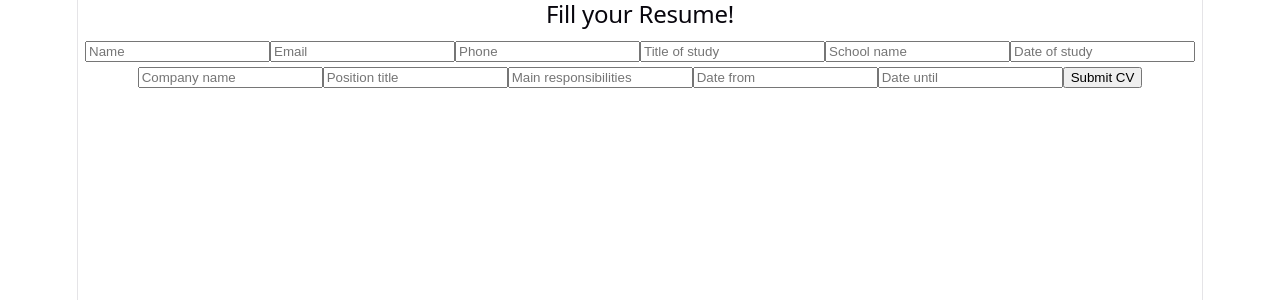
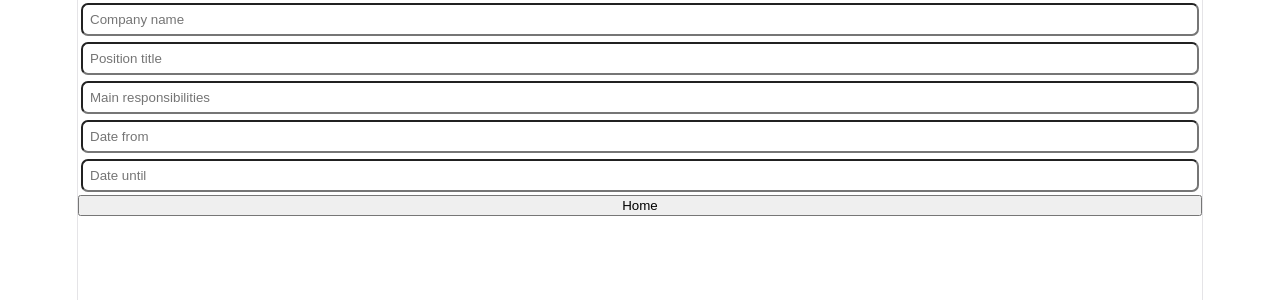
Before and after one commit to fioridaniel/cv-application, a React (Vite) app in the folder project/: page /pratical-experience in a window 1280 px wide. Shown: the top 300 px of the page. Built offline with nearby package versions, Linux system fonts and the light colour scheme.

Commit message:
feat: add react-router-dom and split form into multi-step pages
Signed-off-by: fioridaniel <daniel2005.fiori@gmail.com>

```diff
--- a/project/package.json
+++ b/project/package.json
@@ -11,7 +11,8 @@
   },
   "dependencies": {
     "react": "^19.2.4",
-    "react-dom": "^19.2.4"
+    "react-dom": "^19.2.4",
+    "react-router-dom": "^7.14.0"
   },
   "devDependencies": {
     "@eslint/js": "^9.39.4",
--- a/project/src/App.jsx
+++ b/project/src/App.jsx
@@ -1,78 +1,95 @@
-import { useState } from 'react'
-import './App.css'
-import GeneralInformation from './components/GeneralInformation'
-import EducationalExpercience from './components/EducationalExperience'
-import PraticalExperience from './components/PraticalExeperience';
+import { useState } from "react";
+import "./App.css";
+import GeneralInformation from "./components/GeneralInformation";
+import EducationalExpercience from "./components/EducationalExperience";
+import PraticalExperience from "./components/PraticalExperience";
+import GetStarted from "./components/GetStarted";
+import { standart, submit, field } from "./styles/style";
+import { BrowserRouter, Routes, Route } from "react-router-dom";
 
 function App() {
   const [generalInformation, setGeneralInformation] = useState({
-    name: '',
-    email: '',
-    phoneNumber: ''
+    name: "",
+    email: "",
+    phoneNumber: "",
   });
 
   const [educationalExpercience, setEducationalExpercience] = useState({
-    schoolName : '',
-    studyTitle : '',
-    studyDate : ''
+    schoolName: "",
+    studyTitle: "",
+    studyDate: "",
   });
 
   const [praticalExperience, setPraticalExperience] = useState({
-    companyName: '',
-    positionTitle: '',
-    responsibilities: '',
-    dateFrom: '',
-    dateUntil: ''
+    companyName: "",
+    positionTitle: "",
+    responsibilities: "",
+    dateFrom: "",
+    dateUntil: "",
   });
 
   const handleGeneralInformation = (field, data) => {
-    setGeneralInformation(prev => ({
-      ...prev, [field]: data
+    setGeneralInformation((prev) => ({
+      ...prev,
+      [field]: data,
     }));
   };
 
   const handleEducationalExperience = (field, data) => {
-    setEducationalExpercience(prev => ({
-      ...prev, [field]: data
+    setEducationalExpercience((prev) => ({
+      ...prev,
+      [field]: data,
     }));
   };
 
   const handlePraticalExperience = (field, data) => {
-    setPraticalExperience(prev => ({
-      ...prev, [field]: data
+    setPraticalExperience((prev) => ({
+      ...prev,
+      [field]: data,
     }));
   };
 
   const handleSubmit = (event) => {
     event.preventDefault();
-    console.log('Form submitted!');
+    console.log("Form submitted!");
   };
 
   return (
     <>
-      <h2>Fill your Resume!</h2>
-      <form
-        onSubmit={handleSubmit}
-      >
+      <BrowserRouter>
+        <Routes>
+          <Route path="/" element={<GetStarted />} />
+          <Route
+            path="/general-info"
+            element={
               <GeneralInformation
                 data={generalInformation}
                 onChange={handleGeneralInformation}
-        ></GeneralInformation>
-
+              />
+            }
+          />
+          <Route
+            path="/educational-experience"
+            element={
               <EducationalExpercience
                 data={educationalExpercience}
                 onChange={handleEducationalExperience}
-        ></EducationalExpercience>
-
+              />
+            }
+          />
+          <Route
+            path="/pratical-experience"
+            element={
               <PraticalExperience
                 data={praticalExperience}
                 onChange={handlePraticalExperience}
-        ></PraticalExperience>
-
-        <button type="submit">Submit CV</button>
-      </form>
+              />
+            }
+          />
+        </Routes>
+      </BrowserRouter>
     </>
   );
 }
 
-export default App
+export default App;
--- a/project/src/components/EducationalExperience.jsx
+++ b/project/src/components/EducationalExperience.jsx
@@ -1,24 +1,34 @@
 import { useState } from "react";
+import { useNavigate } from "react-router";
 import InputInfo from "./InputInfo";
 
 function EducationalExpercience({ data, onChange }) {
+  let navigate = useNavigate();
+
   return (
     <>
       <InputInfo
         value={data.studyTitle}
-                setFunction={(v) => onChange('studyTitle', v)}
+        setFunction={(v) => onChange("studyTitle", v)}
         placeHolder={"Title of study"}
       />
       <InputInfo
         value={data.schoolName}
-                setFunction={(v) => onChange('schoolName', v)}
+        setFunction={(v) => onChange("schoolName", v)}
         placeHolder={"School name"}
       />
       <InputInfo
         value={data.schoolDate}
-                setFunction={(v) => onChange('studyDate', v)}
+        setFunction={(v) => onChange("studyDate", v)}
         placeHolder={"Date of study"}
       />
+      <button
+        onClick={() => {
+          navigate("/pratical-experience");
+        }}
+      >
+        Pratical experience
+      </button>
     </>
   );
 }
--- a/project/src/components/GeneralInformation.jsx
+++ b/project/src/components/GeneralInformation.jsx
@@ -1,25 +1,35 @@
 import { useState } from "react";
-
+import { useNavigate } from "react-router";
 import InputInfo from "./InputInfo";
 
 function GeneralInformation({ data, onChange }) {
+  let navigate = useNavigate();
+
   return (
     <>
       <InputInfo
         value={data.name}
-                setFunction={(v) => onChange('name', v)}
+        setFunction={(v) => onChange("name", v)}
         placeHolder={"Name"}
       />
       <InputInfo
         value={data.email}
-                setFunction={(v) => onChange('email', v)}
+        setFunction={(v) => onChange("email", v)}
         placeHolder={"Email"}
       />
       <InputInfo
         value={data.phoneNumber}
-                setFunction={(v) => onChange('phoneNumber', v)}
+        setFunction={(v) => onChange("phoneNumber", v)}
         placeHolder={"Phone"}
       />
+
+      <button
+        onClick={() => {
+          navigate("/educational-experience");
+        }}
+      >
+        Educational expercience
+      </button>
     </>
   );
 }
--- /dev/null
+++ b/project/src/components/GetStarted.jsx
@@ -0,0 +1,22 @@
+import { useState } from "react";
+import { text, submit } from '../styles/style';
+import { useNavigate } from 'react-router';
+
+function GetStarted() {
+    let navigate = useNavigate();
+
+    return (
+        <>
+            <div>
+                <h2>Get Started with your new Resume!</h2>
+
+                {/* <p style={text}>Create  a new Resume</p>
+                 */}
+                <button onClick={() => {navigate("/general-info")}}>Create new cv</button>
+            </div>
+
+        </>
+    );
+}
+
+export default GetStarted;
--- a/project/src/components/InputInfo.jsx
+++ b/project/src/components/InputInfo.jsx
@@ -1,7 +1,10 @@
+import { field } from '../styles/style';
+
 function InputInfo({ value, setFunction, placeHolder }) {
     return (
         <input
             type="text"
+            style={field}
             value={value}
             onChange={(event) => setFunction(event.target.value)}
             placeholder={placeHolder}
--- a/project/src/components/PraticalExeperience.jsx
+++ /dev/null
@@ -1,36 +0,0 @@
-import { useState } from "react";
-import InputInfo from "./InputInfo";
-
-function PraticalExperience({ data, onChange }) {
-    return (
-        <>
-            <InputInfo
-                value={data.companyName}
-                setFunction={(v) => onChange('companyName', v)}
-                placeHolder={"Company name"}
-            />
-            <InputInfo
-                value={data.positionTitle}
-                setFunction={(v) => onChange('positionTitle', v)}
-                placeHolder={"Position title"}
-            />
-            <InputInfo
-                value={data.responsibilities}
-                setFunction={(v) => onChange('responsibilities', v)}
-                placeHolder={"Main responsibilities"}
-            />
-            <InputInfo
-                value={data.dateFrom}
-                setFunction={(v) => onChange('dateFrom', v)}
-                placeHolder={"Date from"}
-            />
-            <InputInfo
-                value={data.dateUntil}
-                setFunction={(v) => onChange('dateUntil', v)}
-                placeHolder={"Date until"}
-            />
-        </>
-    );
-}
-
-export default PraticalExperience;
--- /dev/null
+++ b/project/src/components/PraticalExperience.jsx
@@ -0,0 +1,45 @@
+import { useState } from "react";
+import InputInfo from "./InputInfo";
+import { useNavigate } from "react-router";
+
+function PraticalExperience({ data, onChange }) {
+  let navigate = useNavigate();
+  return (
+    <>
+      <InputInfo
+        value={data.companyName}
+        setFunction={(v) => onChange("companyName", v)}
+        placeHolder={"Company name"}
+      />
+      <InputInfo
+        value={data.positionTitle}
+        setFunction={(v) => onChange("positionTitle", v)}
+        placeHolder={"Position title"}
+      />
+      <InputInfo
+        value={data.responsibilities}
+        setFunction={(v) => onChange("responsibilities", v)}
+        placeHolder={"Main responsibilities"}
+      />
+      <InputInfo
+        value={data.dateFrom}
+        setFunction={(v) => onChange("dateFrom", v)}
+        placeHolder={"Date from"}
+      />
+      <InputInfo
+        value={data.dateUntil}
+        setFunction={(v) => onChange("dateUntil", v)}
+        placeHolder={"Date until"}
+      />
+      <button
+        onClick={() => {
+          navigate("/");
+        }}
+      >
+        Home
+      </button>
+    </>
+  );
+}
+
+export default PraticalExperience;
--- /dev/null
+++ b/project/src/styles/style.js
@@ -0,0 +1,25 @@
+export const standart = {
+    margin: '20px',
+};
+
+export const field = {
+    margin:'3px',
+    padding: '7px',
+    borderRadius: '7px'
+};
+
+export const form = {
+    display: 'flex',
+    flexDirection: 'column',
+    gap: '10px'
+};
+
+export const submit = {
+    padding: '10px',
+    borderRadius: '10px'
+};
+
+export const text = {
+    fontFamily: 'Times New Roman',
+    fontSize: '18px'
+};
```
Also changed, not shown: project/curr-diff.txt (deleted), project/src/utils/app.txt (added), 1 other file (tests, documents, lock files or other folders). Lines whose indentation alone changed are shown as unchanged.
